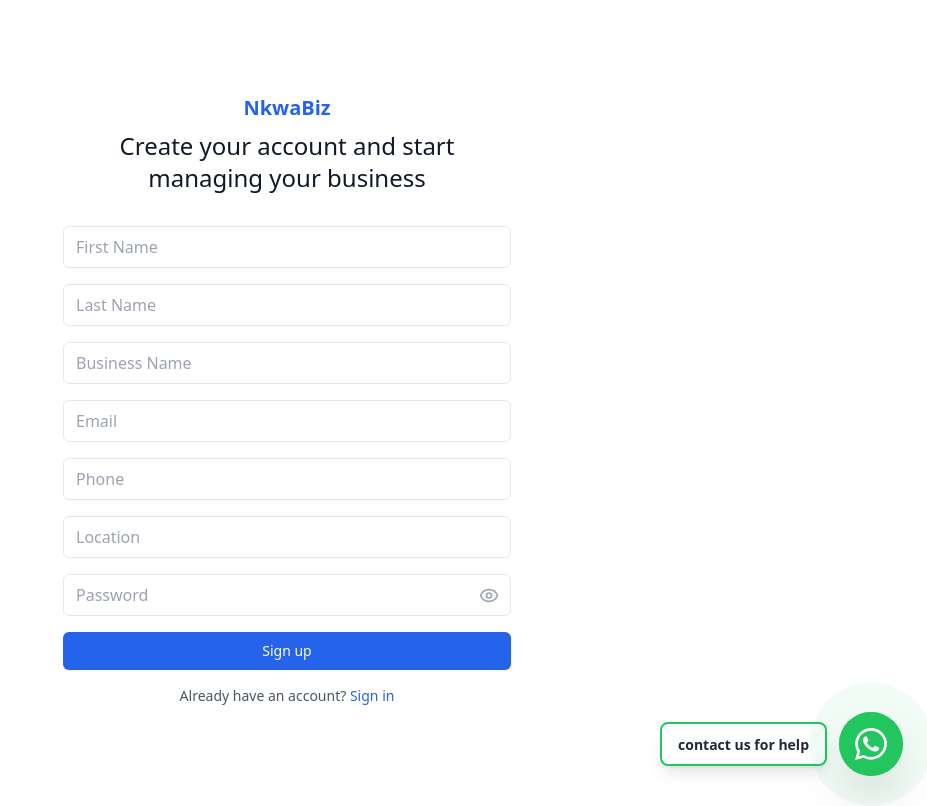
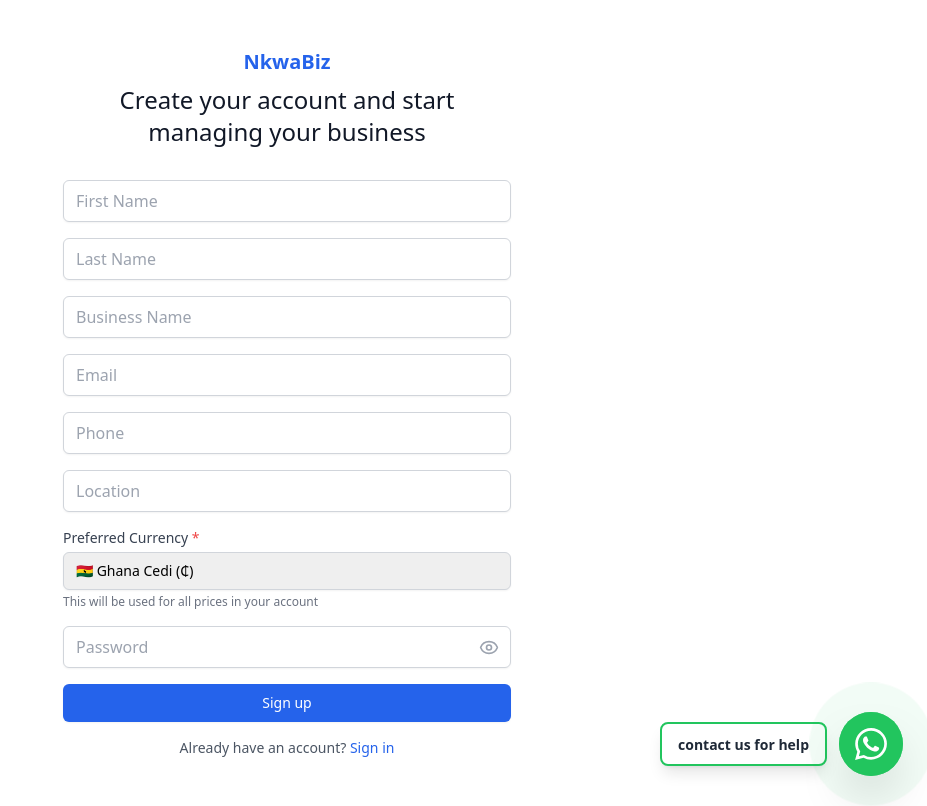
Before and after one commit to mash20-dot/nkwabiz-frontend, a React (Vite) app: page /signup in a window 1280 px wide. Shown: the whole page, without its empty margins (353-1280 px from the left). Built offline with nearby package versions, Linux system fonts and the light colour scheme.

Commit message:
added currency system

```diff
--- /dev/null
+++ b/src/components/LandingPage/CurrencySelector.tsx
@@ -0,0 +1,45 @@
+import React from "react";
+import { CURRENCIES, CurrencyCode } from "../../utils/currencyUtils";
+interface CurrencySelectorProps {
+    value: string;
+    onChange: (currency: string) => void;
+    label?: string;
+    required?: boolean;
+    disabled?: boolean;
+}
+
+export default function CurrencySelector({
+    value,
+    onChange,
+    label = "Currency",
+    required = false,
+    disabled = false,
+}: CurrencySelectorProps) {
+    const currencies = Object.values(CURRENCIES);
+
+    return (
+        <div>
+            <label htmlFor="currency" className="block text-sm font-medium text-gray-700">
+                {label} {required && <span className="text-red-500">*</span>}
+            </label>
+            <select
+                id="currency"
+                name="currency"
+                value={value}
+                onChange={(e) => onChange(e.target.value)}
+                required={required}
+                disabled={disabled}
+                className="mt-1 appearance-none block w-full px-3 py-2 border border-gray-300 rounded-md shadow-sm placeholder-gray-400 focus:outline-none focus:ring-blue-500 focus:border-blue-500 sm:text-sm disabled:bg-gray-100 disabled:cursor-not-allowed"
+            >
+                {currencies.map((curr) => (
+                    <option key={curr.code} value={curr.code}>
+                        {curr.flag} {curr.name} ({curr.symbol})
+                    </option>
+                ))}
+            </select>
+            <p className="mt-1 text-xs text-gray-500">
+                This will be used for all prices in your account
+            </p>
+        </div>
+    );
+}
--- a/src/pages/Settings.tsx
+++ b/src/pages/Settings.tsx
@@ -1,8 +1,14 @@
-import React, { useState } from "react";
-import { Lock, Eye, EyeOff } from "lucide-react";
+import React, { useState, useEffect } from "react";
+import { Lock, Eye, EyeOff, DollarSign } from "lucide-react";
 import { apiFetch } from "../utils/api";
+import { useAuthStore } from "../store/useAuthStore";
+import CurrencySelector from "../components/LandingPage/CurrencySelector";
+import { getCurrencyInfo } from "../utils/currencyUtils";
 
 const Settings = () => {
+  const currency = useAuthStore((state) => state.currency);
+  const setCurrency = useAuthStore((state) => state.setCurrency);
+
   const [showPasswordModal, setShowPasswordModal] = useState(false);
   const [oldPassword, setOldPassword] = useState("");
   const [newPassword, setNewPassword] = useState("");
@@ -11,6 +17,16 @@
   const [loading, setLoading] = useState(false);
   const [error, setError] = useState("");
   const [success, setSuccess] = useState("");
+
+  // Currency state
+  const [selectedCurrency, setSelectedCurrency] = useState(currency || "GHS");
+  const [currencyLoading, setCurrencyLoading] = useState(false);
+  const [currencyError, setCurrencyError] = useState("");
+  const [currencySuccess, setCurrencySuccess] = useState("");
+
+  useEffect(() => {
+    setSelectedCurrency(currency || "GHS");
+  }, [currency]);
 
   const handlePasswordUpdate = async () => {
     setError("");
@@ -38,7 +54,7 @@
             new_password: newPassword
           })
         },
-        true // auth required
+        true
       );
 
       setSuccess(data.message || "Password updated successfully!");
@@ -55,12 +71,107 @@
     }
   };
 
+  const handleCurrencyUpdate = async () => {
+    setCurrencyError("");
+    setCurrencySuccess("");
+    setCurrencyLoading(true);
+
+    try {
+      const data = await apiFetch(
+        "/user/update-currency",
+        {
+          method: "PUT",
+          body: JSON.stringify({ currency: selectedCurrency })
+        },
+        true
+      );
+
+      setCurrency(selectedCurrency);
+      setCurrencySuccess("Currency updated successfully! Refresh to see changes.");
+
+      // Optionally reload after 2 seconds to update all prices
+      setTimeout(() => {
+        window.location.reload();
+      }, 2000);
+    } catch (err: any) {
+      setCurrencyError(err.message || "Failed to update currency");
+    } finally {
+      setCurrencyLoading(false);
+    }
+  };
+
+  const currencyInfo = getCurrencyInfo();
+
   return (
     <div className="flex flex-col items-start justify-center gap-6">
       <div className="w-full flex flex-col sm:flex-row sm:justify-between sm:items-center space-y-4 sm:space-y-0">
         <h1 className="text-2xl font-medium text-gray-900">Settings</h1>
       </div>
 
+      {/* Currency Settings Card */}
+      <div className="w-full bg-white shadow rounded-lg overflow-hidden">
+        <div className="p-6">
+          <div className="space-y-6">
+            <div>
+              <div className="flex items-center space-x-2 mb-2">
+                <DollarSign className="h-5 w-5 text-gray-400" />
+                <h3 className="text-lg font-medium leading-6 text-gray-900">
+                  Currency Preferences
+                </h3>
+              </div>
+              <p className="text-sm text-gray-500">
+                Choose your preferred currency for all prices and transactions.
+              </p>
+            </div>
+
+            <div className="bg-blue-50 border border-blue-200 rounded-md p-4">
+              <div className="flex items-center">
+                <span className="text-2xl mr-3">{currencyInfo.flag}</span>
+                <div>
+                  <p className="text-sm font-medium text-gray-900">
+                    Current: {currencyInfo.name}
+                  </p>
+                  <p className="text-xs text-gray-600">
+                    Symbol: {currencyInfo.symbol} • Code: {currencyInfo.code}
+                  </p>
+                </div>
+              </div>
+            </div>
+
+            <div>
+              <CurrencySelector
+                value={selectedCurrency}
+                onChange={setSelectedCurrency}
+                label="Select Currency"
+              />
+            </div>
+
+            {currencyError && (
+              <div className="bg-red-50 border border-red-200 text-red-700 px-4 py-3 rounded">
+                {currencyError}
+              </div>
+            )}
+
+            {currencySuccess && (
+              <div className="bg-green-50 border border-green-200 text-green-700 px-4 py-3 rounded">
+                {currencySuccess}
+              </div>
+            )}
+
+            <div>
+              <button
+                onClick={handleCurrencyUpdate}
+                disabled={currencyLoading || selectedCurrency === currency}
+                className="inline-flex items-center px-4 py-2 border border-transparent shadow-sm text-sm font-medium rounded-md text-white bg-blue-600 hover:bg-blue-700 focus:outline-none focus:ring-2 focus:ring-offset-2 focus:ring-blue-500 disabled:opacity-50 disabled:cursor-not-allowed"
+              >
+                {currencyLoading ? "Updating..." : "Update Currency"}
+              </button>
+            </div>
+          </div>
+        </div>
+      </div>
+
+      {/* Password Settings Card */}
       <div className="w-full bg-white shadow rounded-lg overflow-hidden">
         <div className="p-6">
           <div className="space-y-6">
@@ -82,14 +193,7 @@
                 Update Password
               </button>
             </div>
-
-            <div className="mt-8 pt-8 border-t border-gray-200">
-              <p className="text-sm text-gray-500 italic">
-                More setting options coming soon...
-              </p>
-            </div>
           </div>
-
         </div>
       </div>
 
--- a/src/pages/Signup.tsx
+++ b/src/pages/Signup.tsx
@@ -3,6 +3,7 @@
 import { Eye, EyeOff } from "lucide-react";
 import { signupUser } from "../utils/userApi";
 import Button from "../components/Button";
+import CurrencySelector from "../components/LandingPage/CurrencySelector";
 
 function validateEmail(email: string) {
   return /^[^\s@]+@[^\s@]+\.[^\s@]+$/.test(email);
@@ -18,6 +19,7 @@
     phone: "",
     location: "",
     password: "",
+    currency: "GHS", // Default currency
   });
   const [loading, setLoading] = useState(false);
   const [error, setError] = useState("");
@@ -30,6 +32,10 @@
     } else {
       setError("");
     }
+  }
+
+  function handleCurrencyChange(currency: string) {
+    setForm({ ...form, currency });
   }
 
   async function handleSubmit(e: React.FormEvent) {
@@ -70,7 +76,7 @@
               placeholder="First Name"
               value={form.firstname}
               onChange={handleChange}
-              className="w-full px-3 py-2 border rounded-md"
+              className="w-full px-3 py-2 border border-gray-300 rounded-md shadow-sm focus:outline-none focus:ring-blue-500 focus:border-blue-500"
             />
             <input
               name="lastname"
@@ -79,7 +85,7 @@
               placeholder="Last Name"
               value={form.lastname}
               onChange={handleChange}
-              className="w-full px-3 py-2 border rounded-md"
+              className="w-full px-3 py-2 border border-gray-300 rounded-md shadow-sm focus:outline-none focus:ring-blue-500 focus:border-blue-500"
             />
             <input
               name="business_name"
@@ -88,7 +94,7 @@
               placeholder="Business Name"
               value={form.business_name}
               onChange={handleChange}
-              className="w-full px-3 py-2 border rounded-md"
+              className="w-full px-3 py-2 border border-gray-300 rounded-md shadow-sm focus:outline-none focus:ring-blue-500 focus:border-blue-500"
             />
             <input
               name="email"
@@ -97,7 +103,7 @@
               placeholder="Email"
               value={form.email}
               onChange={handleChange}
-              className="w-full px-3 py-2 border rounded-md"
+              className="w-full px-3 py-2 border border-gray-300 rounded-md shadow-sm focus:outline-none focus:ring-blue-500 focus:border-blue-500"
             />
             <input
               name="phone"
@@ -106,7 +112,7 @@
               placeholder="Phone"
               value={form.phone}
               onChange={handleChange}
-              className="w-full px-3 py-2 border rounded-md"
+              className="w-full px-3 py-2 border border-gray-300 rounded-md shadow-sm focus:outline-none focus:ring-blue-500 focus:border-blue-500"
             />
             <input
               name="location"
@@ -115,8 +121,17 @@
               placeholder="Location"
               value={form.location}
               onChange={handleChange}
-              className="w-full px-3 py-2 border rounded-md"
+              className="w-full px-3 py-2 border border-gray-300 rounded-md shadow-sm focus:outline-none focus:ring-blue-500 focus:border-blue-500"
             />
+
+            {/* Currency Selector */}
+            <CurrencySelector
+              value={form.currency}
+              onChange={handleCurrencyChange}
+              label="Preferred Currency"
+              required
+            />
+
             <div className="relative">
               <input
                 name="password"
@@ -125,7 +140,7 @@
                 placeholder="Password"
                 value={form.password}
                 onChange={handleChange}
-                className="w-full px-3 py-2 border rounded-md"
+                className="w-full px-3 py-2 border border-gray-300 rounded-md shadow-sm focus:outline-none focus:ring-blue-500 focus:border-blue-500"
               />
               <button
                 type="button"
--- a/src/store/useAuthStore.ts
+++ b/src/store/useAuthStore.ts
@@ -3,21 +3,33 @@
 interface AuthState {
   accessToken: string | null;
   businessName: string | null;
-  setAuth: (token: string, businessName: string) => void;
+  currency: string | null;
+  setAuth: (token: string, businessName: string, currency?: string) => void;
+  setCurrency: (currency: string) => void;
   clearAuth: () => void;
 }
 
 export const useAuthStore = create<AuthState>((set) => ({
   accessToken: localStorage.getItem("access_token"),
   businessName: localStorage.getItem("business_name"),
-  setAuth: (token, businessName) => {
+  currency: localStorage.getItem("currency") || "GHS",
+
+  setAuth: (token, businessName, currency = "GHS") => {
     localStorage.setItem("access_token", token);
     localStorage.setItem("business_name", businessName);
-    set({ accessToken: token, businessName });
+    localStorage.setItem("currency", currency);
+    set({ accessToken: token, businessName, currency });
   },
+
+  setCurrency: (currency) => {
+    localStorage.setItem("currency", currency);
+    set({ currency });
+  },
+
   clearAuth: () => {
     localStorage.removeItem("access_token");
     localStorage.removeItem("business_name");
-    set({ accessToken: null, businessName: null });
+    localStorage.removeItem("currency");
+    set({ accessToken: null, businessName: null, currency: null });
   },
 }));
--- /dev/null
+++ b/src/utils/currencyUtils.ts
@@ -0,0 +1,57 @@
+import { useAuthStore } from "../store/useAuthStore";
+
+// Currency configuration
+export const CURRENCIES = {
+    GHS: { code: "GHS", symbol: "₵", name: "Ghana Cedi", flag: "🇬🇭" },
+    NGN: { code: "NGN", symbol: "₦", name: "Nigerian Naira", flag: "🇳🇬" },
+    USD: { code: "USD", symbol: "$", name: "US Dollar", flag: "🇺🇸" },
+    EUR: { code: "EUR", symbol: "€", name: "Euro", flag: "🇪🇺" },
+    GBP: { code: "GBP", symbol: "£", name: "British Pound", flag: "🇬🇧" },
+    ZAR: { code: "ZAR", symbol: "R", name: "South African Rand", flag: "🇿🇦" },
+    KES: { code: "KES", symbol: "KSh", name: "Kenyan Shilling", flag: "🇰🇪" },
+    XOF: { code: "XOF", symbol: "CFA", name: "West African CFA", flag: "🌍" },
+} as const;
+
+export type CurrencyCode = keyof typeof CURRENCIES;
+
+/**
+ * Format amount with user's preferred currency
+ * @param amount - The numeric amount to format
+ * @param currency - Optional currency override (defaults to user's preference)
+ * @returns Formatted string like "₵1,234.56"
+ */
+export function formatCurrency(amount: number, currency?: CurrencyCode): string {
+    const userCurrency = currency || (useAuthStore.getState().currency as CurrencyCode) || "GHS";
+    const currencyInfo = CURRENCIES[userCurrency] || CURRENCIES.GHS;
+
+    // Format with 2 decimal places and thousands separator
+    const formatted = amount.toLocaleString(undefined, {
+        minimumFractionDigits: 2,
+        maximumFractionDigits: 2,
+    });
+
+    return `${currencyInfo.symbol}${formatted}`;
+}
+
+/**
+ * Get currency symbol for user's preferred currency
+ */
+export function getCurrencySymbol(): string {
+    const userCurrency = (useAuthStore.getState().currency as CurrencyCode) || "GHS";
+    return CURRENCIES[userCurrency]?.symbol || "₵";
+}
+
+/**
+ * Get full currency info
+ */
+export function getCurrencyInfo(): typeof CURRENCIES[CurrencyCode] {
+    const userCurrency = (useAuthStore.getState().currency as CurrencyCode) || "GHS";
+    return CURRENCIES[userCurrency] || CURRENCIES.GHS;
+}
+
+/**
+ * Get all available currencies as array for dropdown
+ */
+export function getAllCurrencies() {
+    return Object.values(CURRENCIES);
+}
```
Also changed, not shown: src/pages/Dashboard.tsx (+6 -5 lines).
